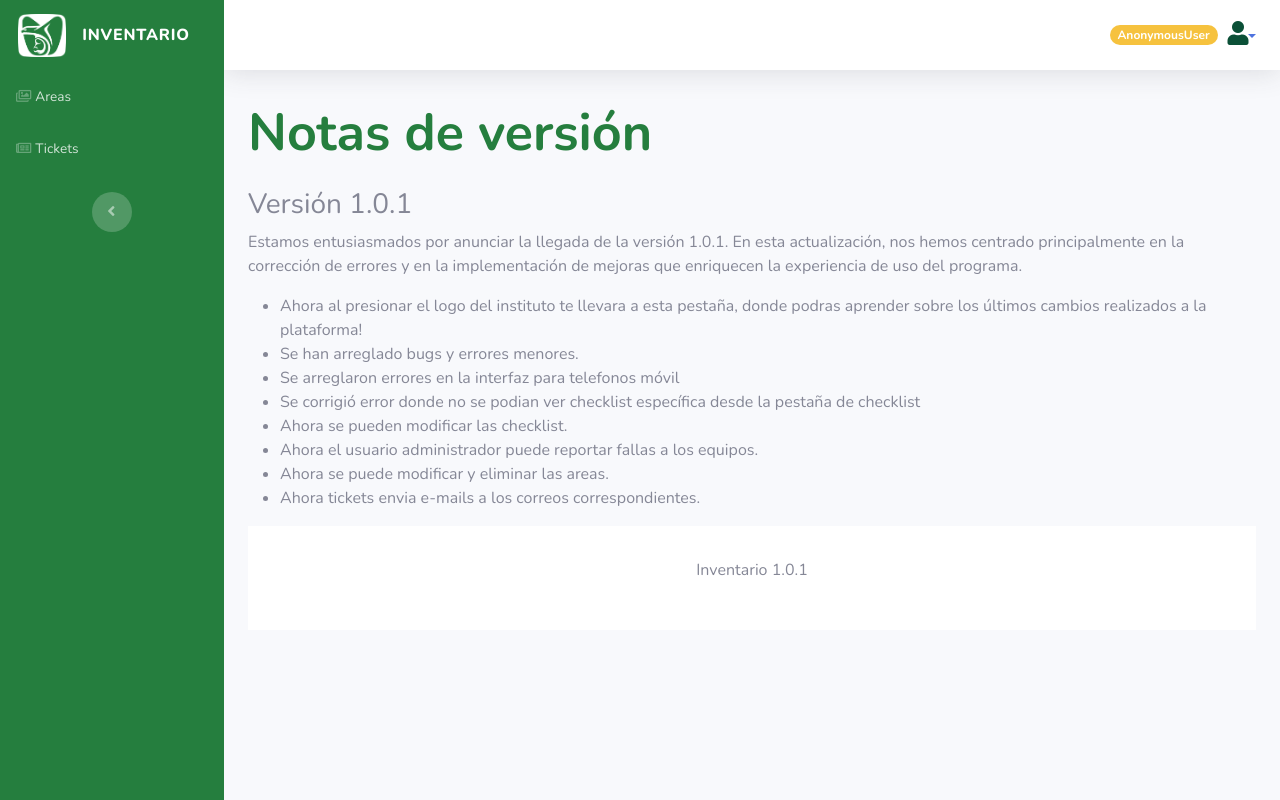
After one commit to biomedica-github/Medical-Devices-Managment-system, a Django app: page /dashboard in a window 1280 px wide. The commit adds this page. Run offline with Django 4.2, Linux system fonts and the light colour scheme; parts of the project's set-up code (start-up, migrations or seed data) failed here and were passed over; some libraries are stand-ins or nearby versions.

Commit message:
añadido dashboard

```diff
--- a/UMAE_db/urls.py
+++ b/UMAE_db/urls.py
@@ -19,7 +19,7 @@ from django.urls import path, include
 from django.conf import settings
 from django.conf.urls.static import static
 from django.views.generic.base import RedirectView
-
+from django.views.generic import TemplateView
 urlpatterns = [
     path("admin/", admin.site.urls),
     path(
@@ -67,5 +67,4 @@ urlpatterns = [
     path("login/", include(("core.urls", "core"), namespace="authnamespace")),
     path(
         "", RedirectView.as_view(url="/login/", permanent=False), name="root-redirect"
-    ),
-] + static(settings.STATIC_URL, document_root=settings.STATIC_ROOT) + static(settings.MEDIA_URL, document_root=settings.MEDIA_ROOT)
+    ),path('dashboard', TemplateView.as_view(template_name='inventario/interfaz/dashboard.html'))] + static(settings.STATIC_URL, document_root=settings.STATIC_ROOT)
--- a/inventario/templates/inventario/interfaz/base.html
+++ b/inventario/templates/inventario/interfaz/base.html
@@ -112,7 +112,7 @@
 
         <footer class="bg-white sticky-footer">
             <footer>
-                <p class="text-center">Inventario 1.0.0</p>
+                <p class="text-center">Inventario 1.0.1</p>
             </footer>
         </footer>
         </div>
--- /dev/null
+++ b/inventario/templates/inventario/interfaz/dashboard.html
@@ -0,0 +1,26 @@
+{%extends "interfaz/base.html"%}
+
+
+{%block body%}
+<div class="col">
+    <div>
+        <div>
+            <p style="font-size: 52px;width: 753px;"><strong><span style="color: rgb(37, 126, 62);">Notas de versión</span></strong></p>
+        </div>
+        <div>
+            <h3>Versión 1.0.1</h3>
+            <p>Estamos entusiasmados por anunciar la llegada de la versión 1.0.1. En esta actualización, nos hemos centrado principalmente en la corrección de errores y en la implementación de mejoras que enriquecen la experiencia de uso del programa.</p>
+            <ul>
+                <li>Ahora al presionar el logo del instituto te llevara a esta pestaña, donde podras aprender sobre los últimos cambios realizados a la plataforma!</li>
+                <li>Se han arreglado bugs y errores menores.</li>
+                <li>Se arreglaron errores en la interfaz para telefonos móvil</li>
+                <li>Se corrigió error donde no se podian ver checklist específica desde la pestaña de checklist</li>
+                <li>Ahora se pueden modificar las checklist.</li>
+                <li>Ahora el usuario administrador puede reportar fallas a los equipos.</li>
+                <li>Ahora se puede modificar y eliminar las areas.</li>
+                <li>Ahora tickets envia e-mails a los correos correspondientes.</li>
+            </ul>
+        </div>
+    </div>
+</div>
+{%endblock%}
```
